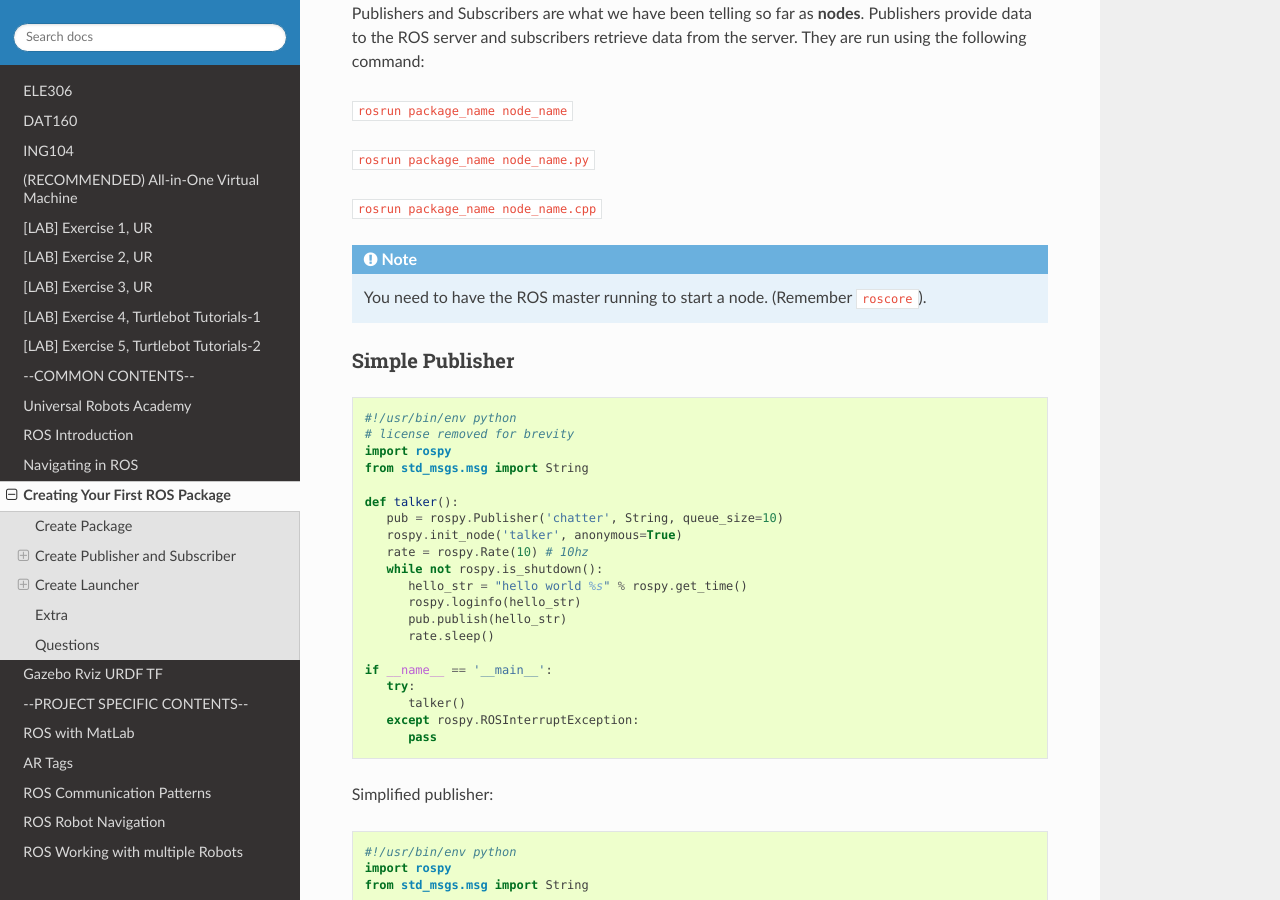
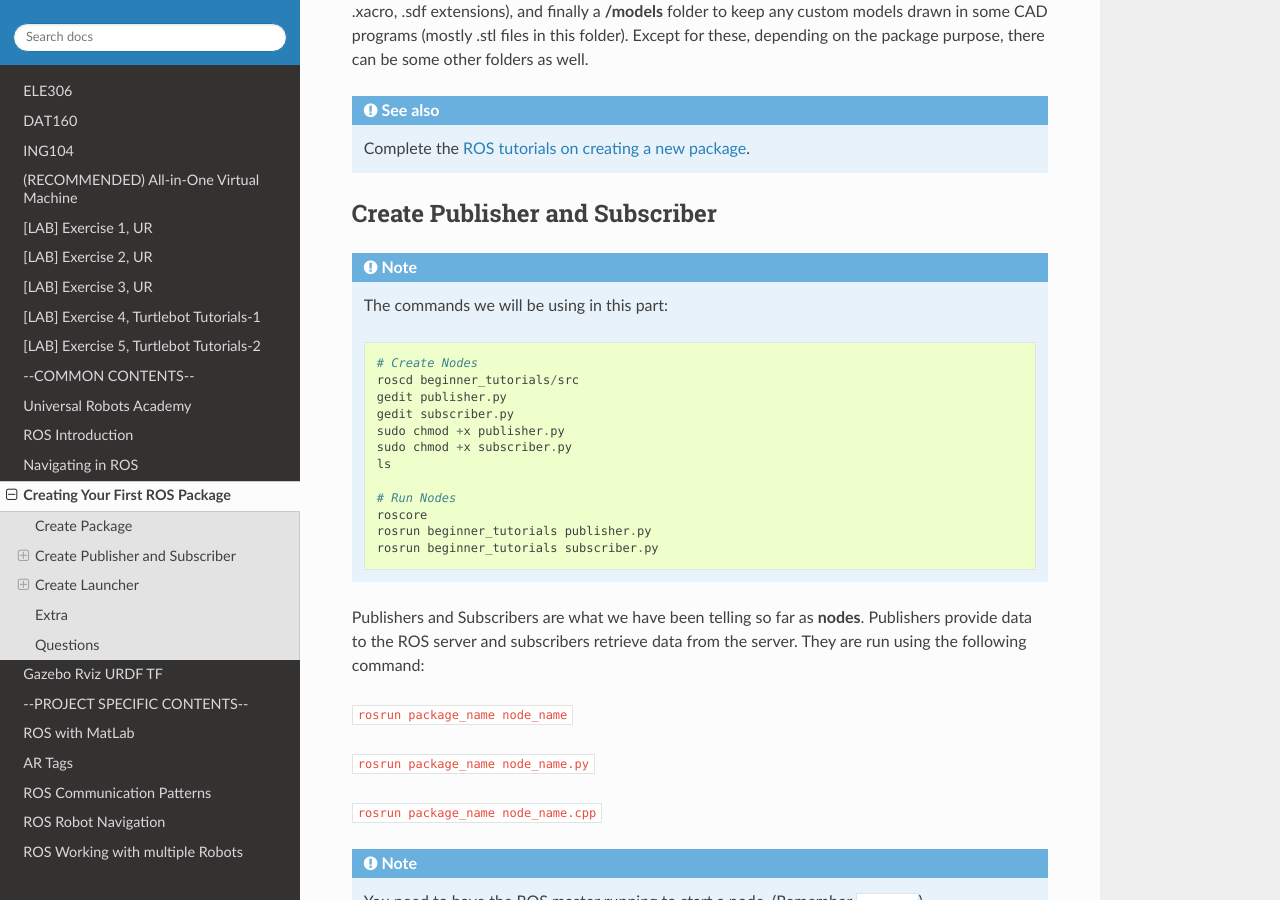
Before and after one commit to frdedynamics/robotics-lab-documentation, a Sphinx documentation site: the page built from source/texts/ros3.rst, in a window 1280 px wide and 900 px high, scrolled down 1547 px. Built offline with Sphinx 7.4.7 and the Read the Docs theme 2.0.0, drawn with Linux system fonts in a browser that asks for light colours; the version number could not be read and is left out; some of the changed text lies outside the part shown.

Commit message:
update beginner tutorials

```diff
--- a/source/texts/ros3.rst
+++ b/source/texts/ros3.rst
@@ -36,6 +36,21 @@
 
 Create Package
 ================
+
+.. note::
+
+   The commands we will be using in this part:
+
+   .. code::
+
+      cd ~/catkin_ws/src
+      catkin_create_pkg beginner_tutorials std_msgs rospy roscpp
+      cd ..
+      catkin_make
+      source devel/setup.bash
+      rospack profile
+
+
 A ROS package is simply a folder contains executables. It must have a **CMakeLists.txt** and **package.xml** files to define dependencies include it as a *ROS package* to the ROS environment. **CMakeLists.txt** is a build script, it does not explicitly express the run dependencies of the targets that get built. **package.xml** contains meta-data (in addition to the dependency declarations you identified): things not necessarily needed for building (or even running) a package, but still nice to have around in a central place. Examples would be author, maintainer, url, description and license. More about these files: `CMakeLists.txt <http://wiki.ros.org/catkin/CMakeLists.txt>`_ and `package.xml <http://wiki.ros.org/catkin/package.xml>`_.
 
 Apart from these two files, the folders are up to you (a.k.a. the developer). However, to have a consistency with all the ROS community, you should not place your files unintendedly. A mid-size ROS package has generally these folders:
@@ -50,6 +65,27 @@
 
 Create Publisher and Subscriber
 ================================
+
+.. note::
+
+   The commands we will be using in this part:
+
+   .. code::
+
+      # Create Nodes
+      roscd beginner_tutorials/src
+      gedit publisher.py
+      gedit subscriber.py
+      sudo chmod +x publisher.py
+      sudo chmod +x subscriber.py
+      ls
+
+      # Run Nodes
+      roscore
+      rosrun beginner_tutorials publisher.py
+      rosrun beginner_tutorials subscriber.py
+
+
 Publishers and Subscribers are what we have been telling so far as **nodes**. Publishers provide data to the ROS server and subscribers retrieve data from the server. They are run using the following command:
 
 ``rosrun package_name node_name``
@@ -158,15 +194,16 @@
 
 
 .. note::
-   Some useful commands related this part:
 
-   ::
+   Some extra commands used in this part:
+
+   .. code::
 
       rosnode list
       rostopic list
-      rostopic echo TOPIC_NAME
+      rostopic info /chatter
+      rostopic echo /chatter
       rosrun rqt_graph rqt_graph
-      rosmsg info ROS_MSG_NAME
 
 
 Understanding ROS Topics
```
